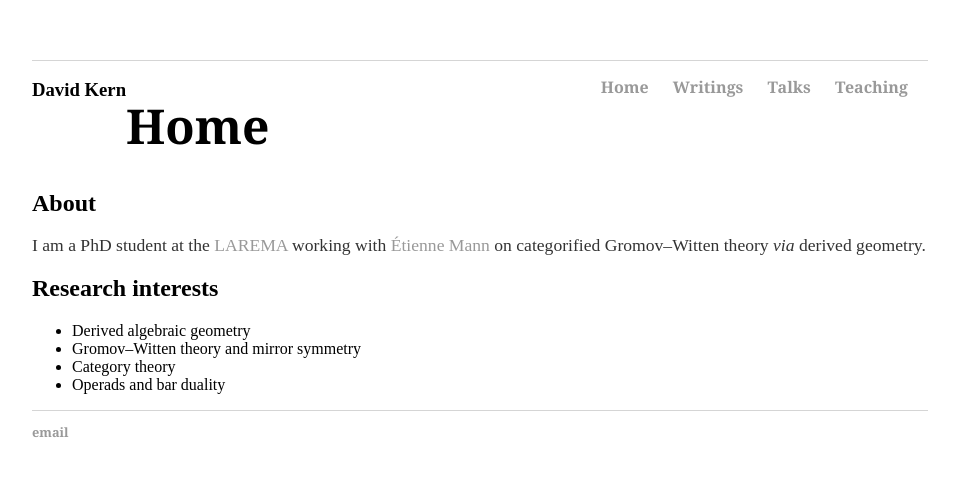
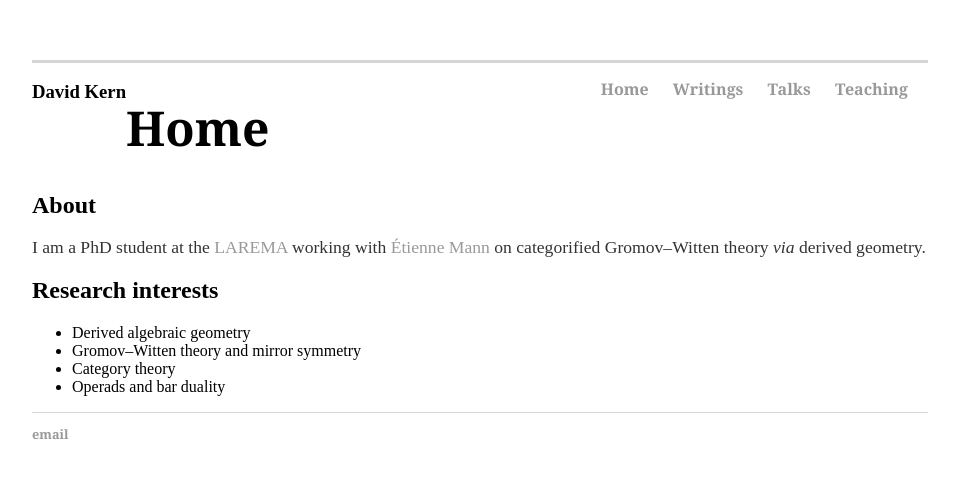
Before and after one commit to dskern/dskern.github.io, a Jekyll site: the page built from index.html, in a window 1280 px wide. Shown: the top 478 px of the page, without its empty margins (160-1119 px from the left). Built offline with Jekyll 4.4.1, drawn with Linux system fonts in a browser that asks for light colours.

Commit message:
Update main.css

```diff
--- a/css/main.css
+++ b/css/main.css
@@ -34,13 +34,5 @@ footer {
 }
 header {
     border-bottom: 1px solid #d5d5d5;
+    border-top: 2px solid #d5d5d5;
 }
-
-ul.posts {
-    margin: 20px auto 40px;
-    font-size: 1.1em;
-}
-
-ul.posts li {
-    list-style: none;
-}
```
